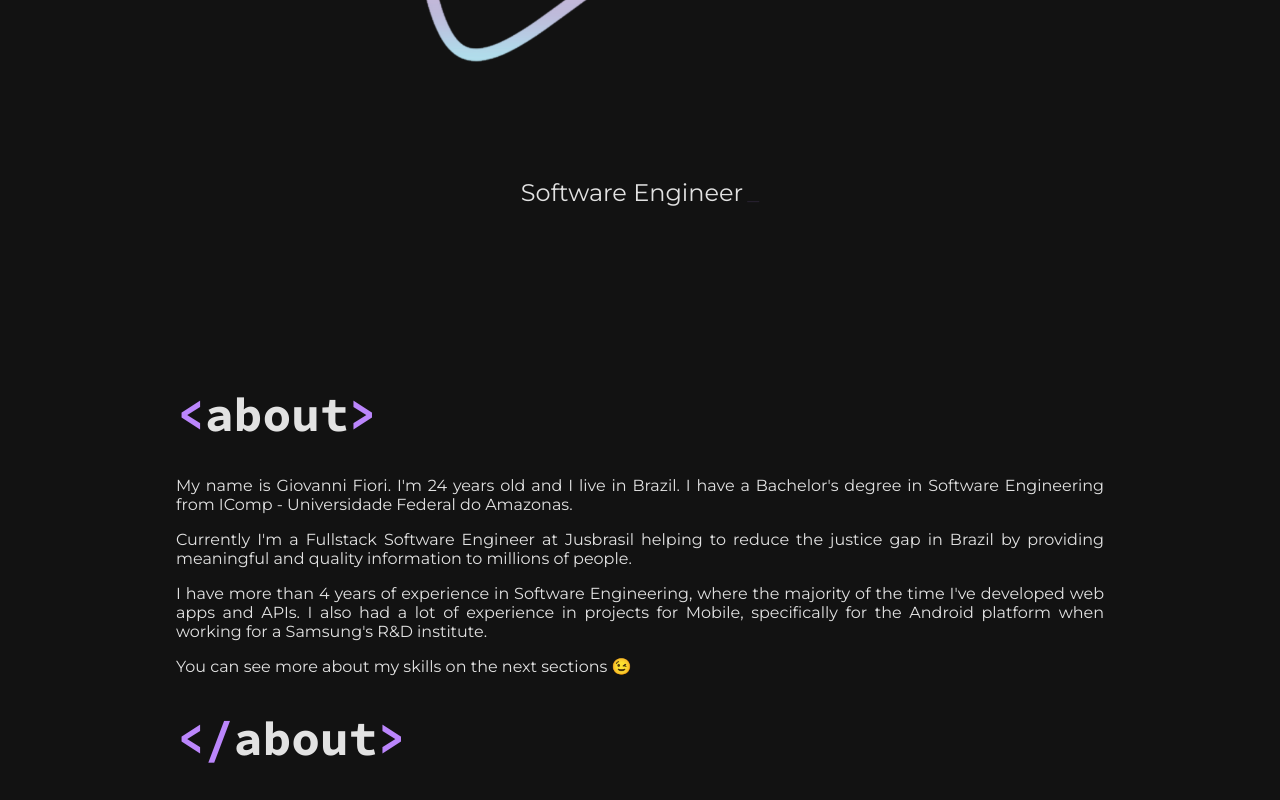
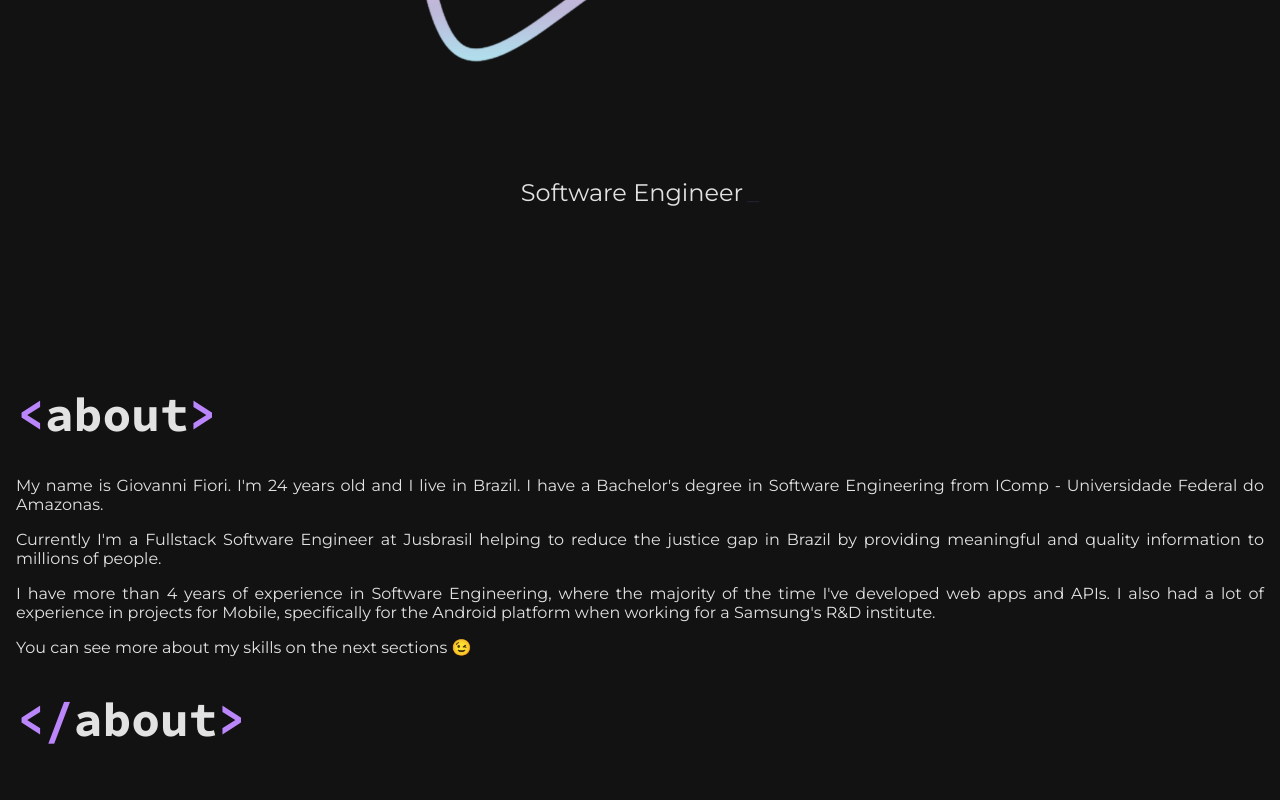
Before and after one commit to giovannifiori/my-website, a Next.js app: page / in a window 1280 px wide. Shown: the part 448-1248 px from the top of the page. Built offline with nearby package versions, Linux system fonts and the light colour scheme.

Commit message:
Set section width to 1280px

```diff
--- a/styles/dimensions.scss
+++ b/styles/dimensions.scss
@@ -1,2 +1,2 @@
 $baseFontSize: 16px;
-$sectionMaxWidth: 960px;
+$sectionMaxWidth: 1280px;
```
